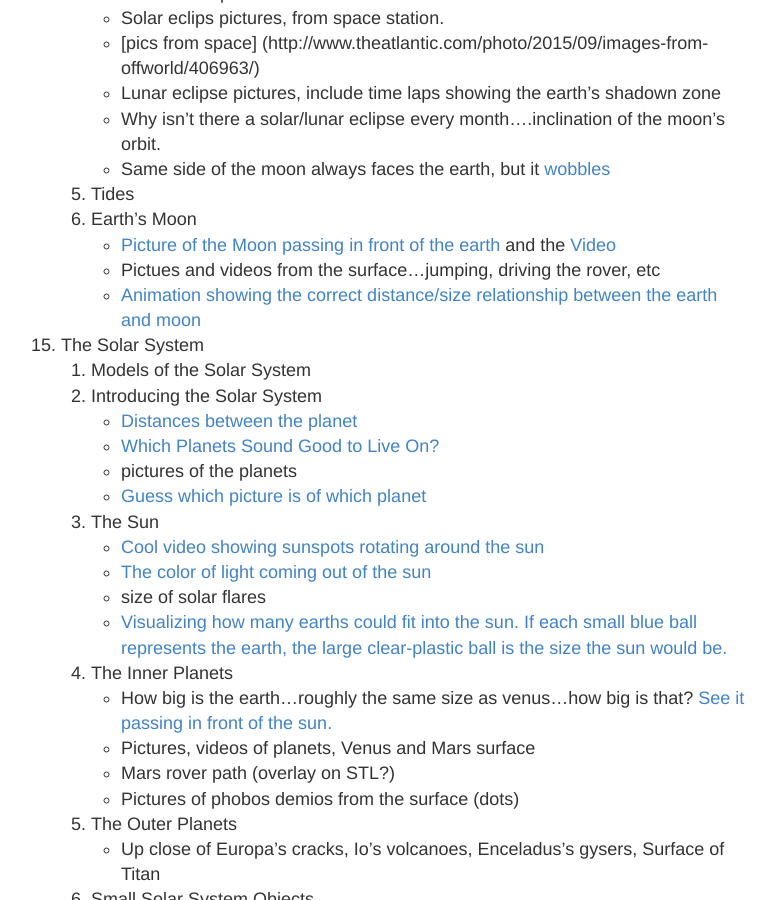
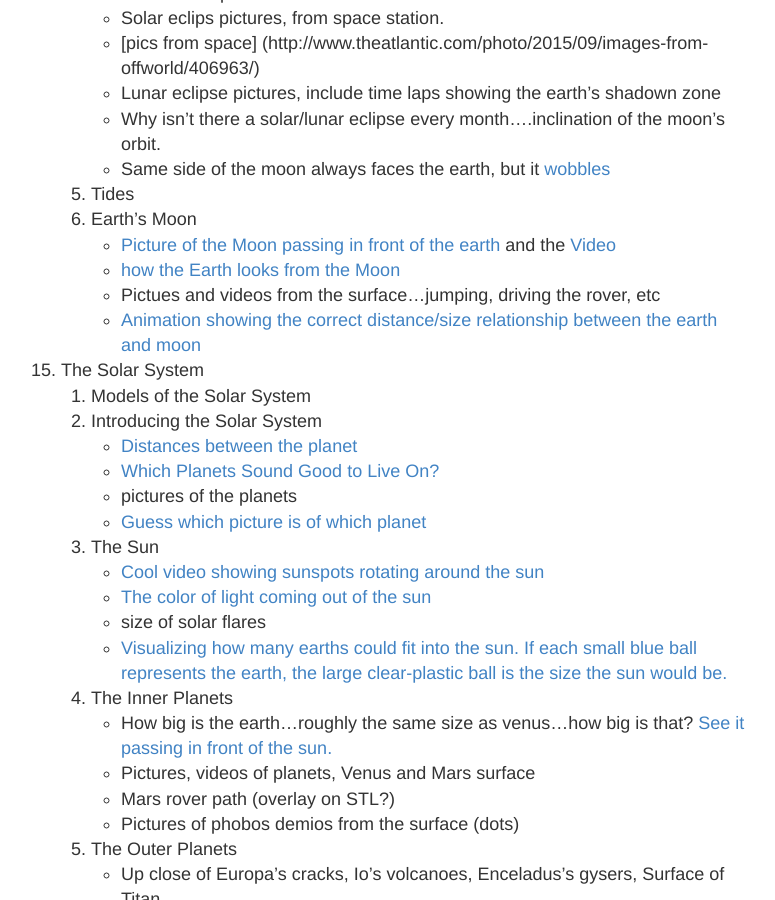
Before and after one commit to ctkstl/earth_science, a Jekyll site: the page built from resources.md, in a window 1280 px wide and 900 px high, scrolled down 7009 px. Shown: the whole window, without its empty margins (249-1024 px from the left). Built offline with Jekyll 4.4.1, drawn with Linux system fonts in a browser that asks for light colours; Markdown is read by kramdown in place of the engine named in the settings.

Commit message:
Earth's moon link

```diff
--- a/resources.md
+++ b/resources.md
@@ -221,6 +221,7 @@ permalink: /resources/
     5.  Tides
     6.  Earth’s Moon
         *   [Picture of the Moon passing in front of the earth](http://apod.nasa.gov/apod/ap150807.html) and the [Video](https://www.youtube.com/watch?v=DMdhQsHbWTs)
+        *   [how the Earth looks from the Moon](http://apod.nasa.gov/apod/ap160104.html)
         *   Pictues and videos from the surface...jumping, driving the rover, etc
         *   [Animation showing the correct distance/size relationship between the earth and moon](https://i.imgur.com/gk9nSeI.gifv)
 15. The Solar System
```
